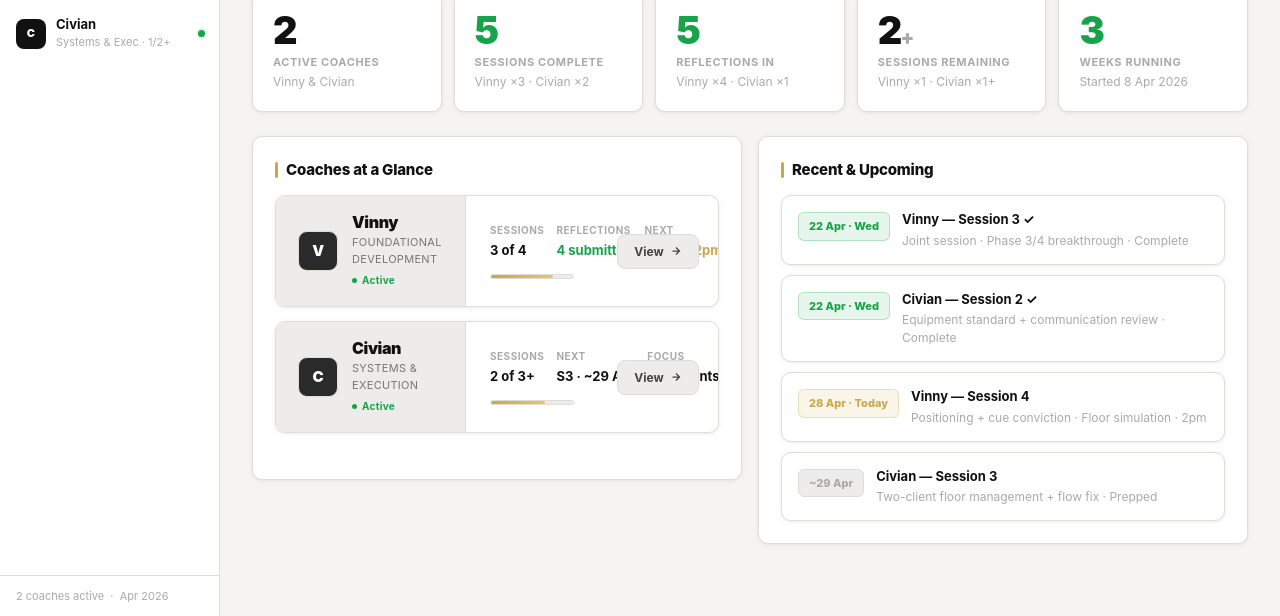
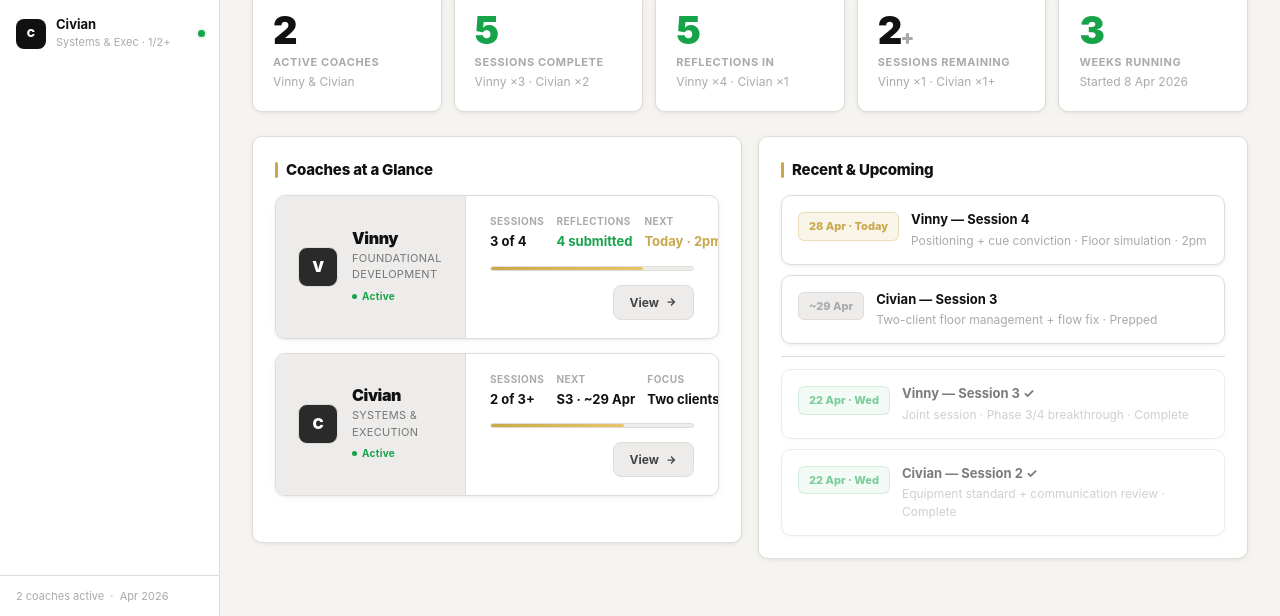
Before and after one commit to CoachAndrew818/lr-coach-development, a plain HTML site: page index.html in a window 1280 px wide. Shown: the part 184-800 px from the top of the page. Drawn offline with Linux system fonts and the light colour scheme.

Commit message:
Move View button to bottom-right of coach cards; reorder Recent & Upcoming (upcoming first, done at bottom)

```diff
--- a/index.html
+++ b/index.html
@@ -143,7 +143,7 @@ button{font-family:inherit;cursor:pointer;border:none;background:none}
   transition:box-shadow .2s,border-color .2s
 }
 .ov-ccard:hover{box-shadow:var(--shadow);border-color:var(--gold-b)}
-.ov-cc-inner{display:grid;grid-template-columns:190px minmax(0,1fr) 120px;align-items:center;gap:0}
+.ov-cc-inner{display:grid;grid-template-columns:190px minmax(0,1fr);align-items:stretch;gap:0}
 .ov-cc-left{
   background:var(--s2);padding:18px 22px;
   display:flex;align-items:center;gap:14px;
@@ -166,13 +166,14 @@ button{font-family:inherit;cursor:pointer;border:none;background:none}
 }
 .ov-av-status::before{content:'';width:5px;height:5px;border-radius:50%;background:var(--green)}
 @keyframes blink{0%,100%{opacity:1}50%{opacity:.3}}
-.ov-cc-mid{padding:18px 24px}
+.ov-cc-mid{padding:18px 24px;display:flex;flex-direction:column}
+.ov-cc-footer{display:flex;justify-content:flex-end;margin-top:14px}
 .ov-cc-row{display:grid;grid-template-columns:1fr 1fr 1fr;gap:12px;margin-bottom:14px}
 .ov-mi-l{font-size:10px;font-weight:700;text-transform:uppercase;letter-spacing:.5px;color:var(--t4)}
 .ov-mi-v{font-size:13px;font-weight:700;color:var(--t1);margin-top:3px;white-space:nowrap}
 .ov-prog-track{height:5px;background:var(--s2);border-radius:3px;overflow:hidden;border:1px solid var(--s3)}
 .ov-prog-fill{height:100%;border-radius:3px;background:linear-gradient(90deg,var(--gold),#E8C56A)}
-.ov-cc-right{padding:18px 16px;display:flex;align-items:center;justify-content:center}
+.ov-cc-right{display:none}
 .ov-cta{
   background:var(--s2);color:var(--t2);
   border:1px solid var(--s3);
@@ -193,6 +194,8 @@ button{font-family:inherit;cursor:pointer;border:none;background:none}
   display:flex;align-items:flex-start;gap:12px;
   box-shadow:var(--shadow-sm)
 }
+.tw-item-done{opacity:.55}
+.tw-divider{height:1px;background:var(--s3);margin:2px 0}
 .tw-date{
   padding:5px 10px;border-radius:6px;
   font-size:11px;font-weight:800;
@@ -644,9 +647,9 @@ button{font-family:inherit;cursor:pointer;border:none;background:none}
                   <div><div class="ov-mi-l">Next</div><div class="ov-mi-v" style="color:var(--gold)">Today · 2pm</div></div>
                 </div>
                 <div class="ov-prog-track"><div class="ov-prog-fill" style="width:75%"></div></div>
-              </div>
-              <div class="ov-cc-right">
-                <button class="ov-cta">View <svg viewBox="0 0 24 24"><path d="M5 12h14M12 5l7 7-7 7"/></svg></button>
+                <div class="ov-cc-footer">
+                  <button class="ov-cta">View <svg viewBox="0 0 24 24"><path d="M5 12h14M12 5l7 7-7 7"/></svg></button>
+                </div>
               </div>
             </div>
           </div>
@@ -669,9 +672,9 @@ button{font-family:inherit;cursor:pointer;border:none;background:none}
                   <div><div class="ov-mi-l">Focus</div><div class="ov-mi-v">Two clients</div></div>
                 </div>
                 <div class="ov-prog-track"><div class="ov-prog-fill" style="width:66%"></div></div>
-              </div>
-              <div class="ov-cc-right">
-                <button class="ov-cta">View <svg viewBox="0 0 24 24"><path d="M5 12h14M12 5l7 7-7 7"/></svg></button>
+                <div class="ov-cc-footer">
+                  <button class="ov-cta">View <svg viewBox="0 0 24 24"><path d="M5 12h14M12 5l7 7-7 7"/></svg></button>
+                </div>
               </div>
             </div>
           </div>
@@ -685,20 +688,6 @@ button{font-family:inherit;cursor:pointer;border:none;background:none}
         <div class="ph">Recent &amp; Upcoming</div>
         <div class="this-week">
           <div class="tw-item">
-            <div class="tw-date tw-date-done">22 Apr · Wed</div>
-            <div class="tw-info">
-              <div class="tw-title">Vinny — Session 3 ✓</div>
-              <div class="tw-sub">Joint session · Phase 3/4 breakthrough · Complete</div>
-            </div>
-          </div>
-          <div class="tw-item">
-            <div class="tw-date tw-date-done">22 Apr · Wed</div>
-            <div class="tw-info">
-              <div class="tw-title">Civian — Session 2 ✓</div>
-              <div class="tw-sub">Equipment standard + communication review · Complete</div>
-            </div>
-          </div>
-          <div class="tw-item">
             <div class="tw-date tw-date-sched">28 Apr · Today</div>
             <div class="tw-info">
               <div class="tw-title">Vinny — Session 4</div>
@@ -710,6 +699,21 @@ button{font-family:inherit;cursor:pointer;border:none;background:none}
             <div class="tw-info">
               <div class="tw-title">Civian — Session 3</div>
               <div class="tw-sub">Two-client floor management + flow fix · Prepped</div>
+            </div>
+          </div>
+          <div class="tw-divider"></div>
+          <div class="tw-item tw-item-done">
+            <div class="tw-date tw-date-done">22 Apr · Wed</div>
+            <div class="tw-info">
+              <div class="tw-title">Vinny — Session 3 ✓</div>
+              <div class="tw-sub">Joint session · Phase 3/4 breakthrough · Complete</div>
+            </div>
+          </div>
+          <div class="tw-item tw-item-done">
+            <div class="tw-date tw-date-done">22 Apr · Wed</div>
+            <div class="tw-info">
+              <div class="tw-title">Civian — Session 2 ✓</div>
+              <div class="tw-sub">Equipment standard + communication review · Complete</div>
             </div>
           </div>
         </div>
```
